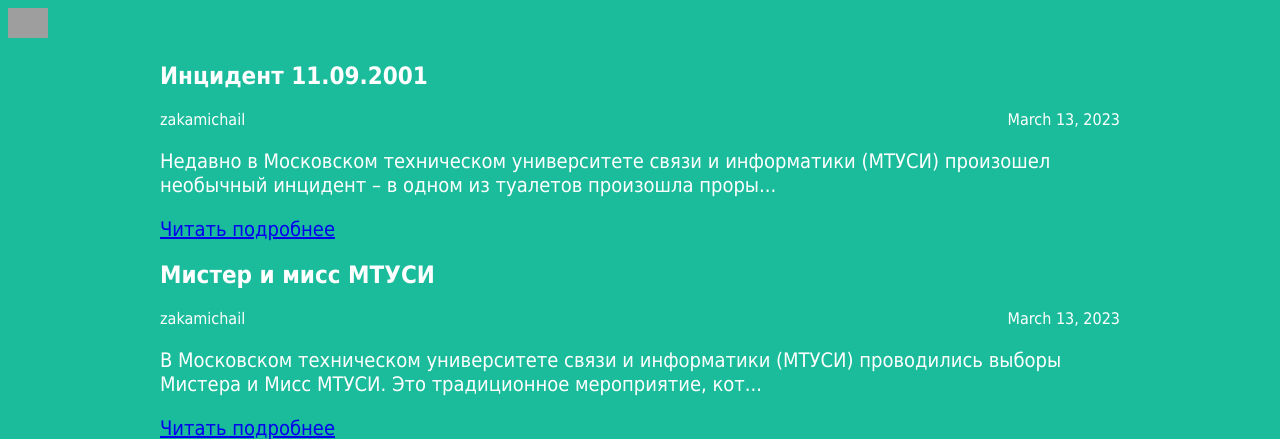
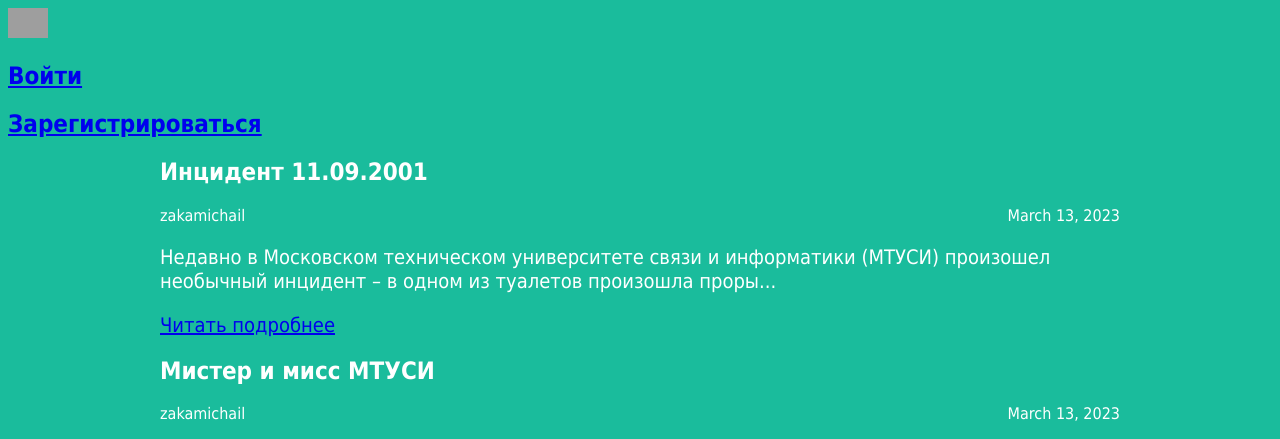
Before and after one commit to zakamichail/lab6, a Django app: page / in a window 1280 px wide. Shown: the top 439 px of the page. Run offline with Django 4.2, Linux system fonts and the light colour scheme; data comes from the database, SQL or seed files in the repository; grey boxes are pictures that could not be loaded.

Commit message:
Update archive.html

```diff
--- a/lab6/blog/articles/templates/archive.html
+++ b/lab6/blog/articles/templates/archive.html
@@ -8,11 +8,17 @@
 
 </head>
 <body>
-
 <div class="header">
     <img src="http://isua-mtuci.ru/images/logo_mtuci.png" />
+    {% if logged %}
+    <h2><a href="/logout">Выйти из аккаунта</a></h2>
+    {% endif %}
+    {% if not logged %}
+    <h2><a href="/login">Войти</a></h2>
+    <h2><a href="/registration">Зарегистрироваться</a></h2>
+    {% endif %}
+
 </div>
-
 <div class="archive">
     {% for post in posts %}
         <div class="one-post">
```
